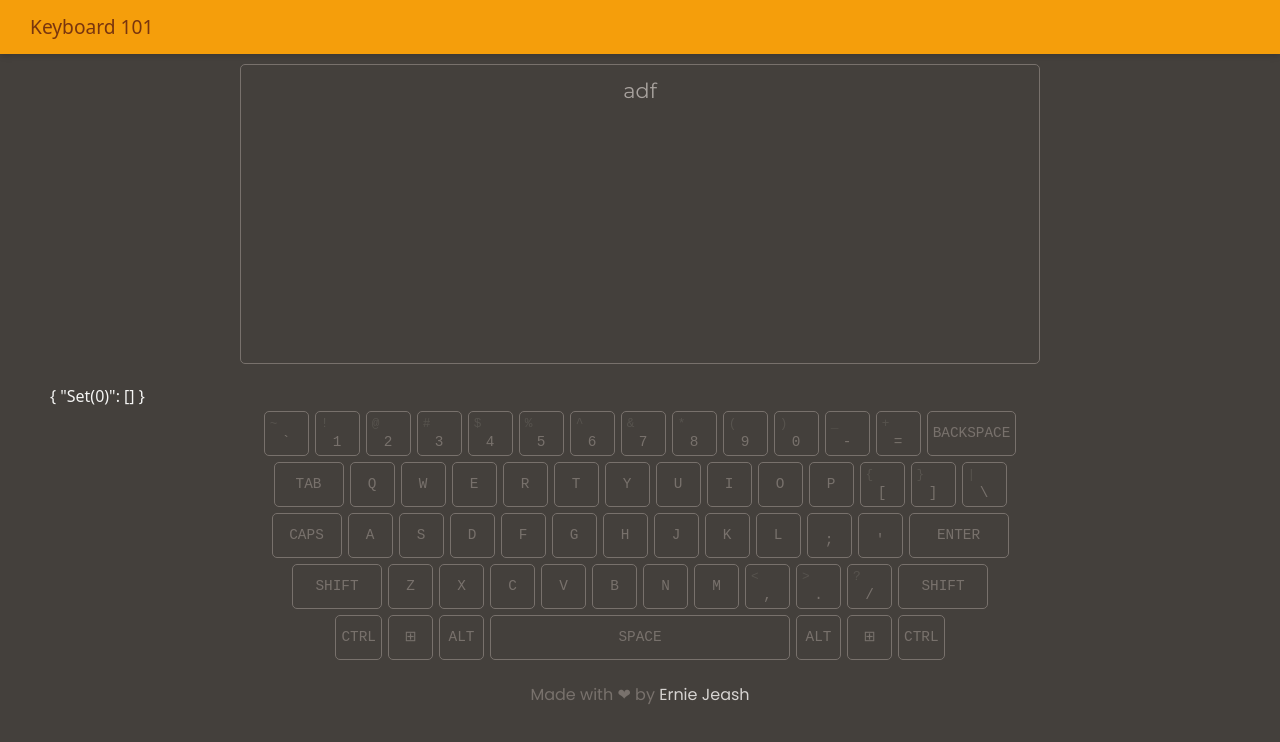
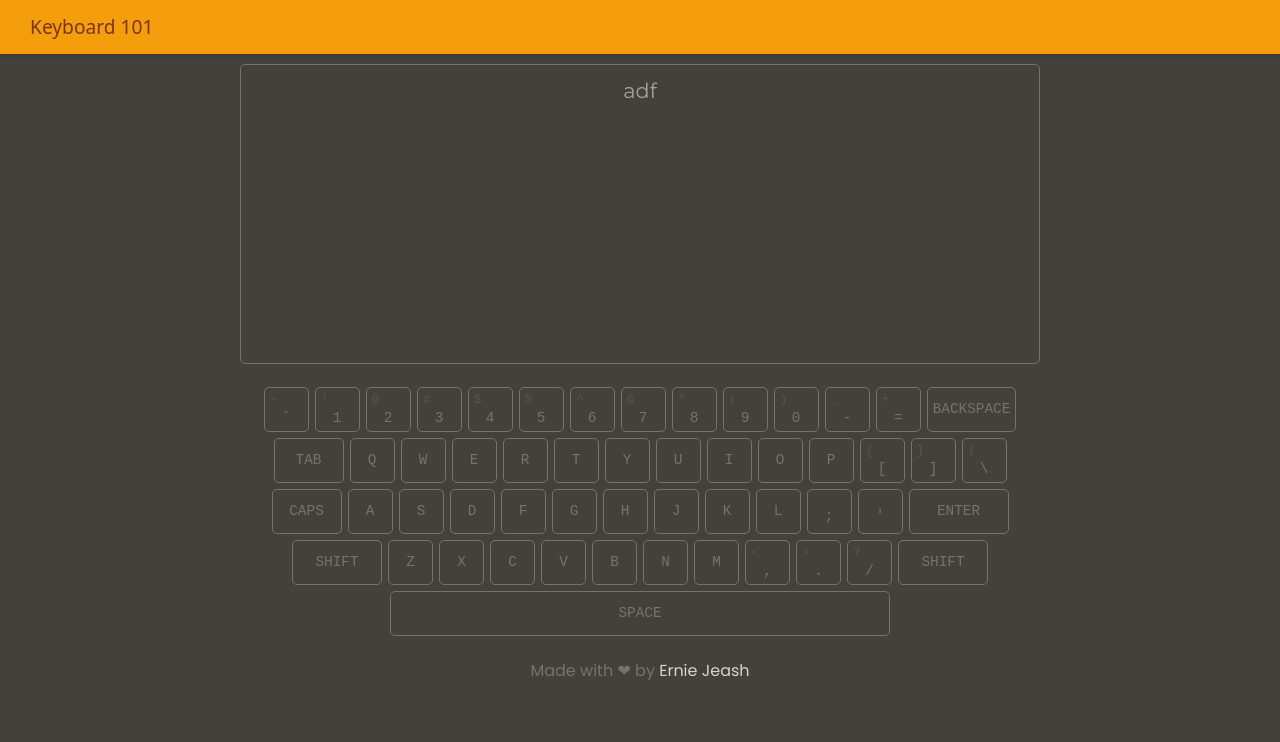
Before and after one commit to KarmaBlackshaw/keyboard, a Vue app: page / in a window 1280 px wide. Shown: the top 742 px of the page. Built offline with nearby package versions, Linux system fonts and the light colour scheme; a web font is replaced by a local one.

Commit message:
feature: keyboard capslock state

```diff
--- a/src/views/home/components/HomeKeyboard.vue
+++ b/src/views/home/components/HomeKeyboard.vue
@@ -1,6 +1,5 @@
 <template>
   <div class="keyboard">
-    {{ activeCodes }}
     <div
       v-for="(row, rowKey) in keyboardRows"
       :key="rowKey"
@@ -14,7 +13,6 @@
           [`key--${rowItem.code}`]: true,
           'key__clicked': isKeyActive({ item: rowItem })
         }"
-        @click="keyboardEvents.clickHandler({ item: rowItem })"
       >
         <span
           v-if="rowItem.sub"
@@ -32,8 +30,6 @@
 <script>
 import { computed, ref, onMounted, reactive } from 'vue'
 import useBreakpoint from '@/utils/useBreakpoint'
-
-const sleep = time => new Promise(resolve => setTimeout(resolve, time))
 
 export default {
   name: 'HomeKeyboard',
@@ -341,38 +337,8 @@ export default {
         ],
         [
           {
-            display: 'ctrl',
-            code: 'ControlLeft',
-            is_hidden: breakpoint.value.smAndBelow
-          },
-          {
-            display: '⊞',
-            code: 'MetaLeft',
-            is_hidden: breakpoint.value.smAndBelow
-          },
-          {
-            display: 'alt',
-            code: 'AltLeft',
-            is_hidden: breakpoint.value.smAndBelow
-          },
-          {
             display: breakpoint.value.smAndBelow ? '⎵' : 'space',
             code: 'Space'
-          },
-          {
-            display: 'alt',
-            code: 'AltRight',
-            is_hidden: breakpoint.value.smAndBelow
-          },
-          {
-            display: '⊞',
-            code: 'MetaRight',
-            is_hidden: breakpoint.value.smAndBelow
-          },
-          {
-            display: 'ctrl',
-            code: 'ControlRight',
-            is_hidden: breakpoint.value.smAndBelow
           }
         ]
       ]
@@ -395,51 +361,6 @@ export default {
     }
 
     const keyboardEvents = {
-      async clickHandler (e) {
-        activeCodes.value.add(e.item.code)
-
-        if (e.item.code === 'CapsLock') {
-          state.isCapsLock = true
-        }
-
-        if (e.item.code === 'ShiftLeft' || e.item.code === 'ShiftRight') {
-          state.isShift = true
-        }
-
-        const value = (() => {
-          if (state.isShift) {
-            if (e.item.sub) {
-              return e.item.sub.display
-            }
-
-            return e.item
-          }
-        })()
-
-        /**
-           * Reset shift because it can only be used once
-           * unlike capslock
-           */
-        if (state.isShift && (e.item.code === 'ShiftLeft' || e.item.code === 'ShiftRight')) {
-          state.isShift = false
-          activeCodes.value.delete('ShiftLeft')
-          activeCodes.value.delete('ShiftRight')
-        }
-
-        console.log(value)
-
-        await sleep(50)
-
-        const nonAutoRemoveCodes = new Set([
-          'ShiftLeft',
-          'ShiftRight'
-        ])
-
-        if (!nonAutoRemoveCodes.has(e.item.code)) {
-          activeCodes.value.delete(e.item.code)
-        }
-      },
-
       keydownHandler: e => {
         activeCodes.value.add(e.code)
 
@@ -475,6 +396,10 @@ export default {
 
       keyupHandler: e => {
         activeCodes.value.delete(e.code)
+
+        if (e.getModifierState('CapsLock')) {
+          activeCodes.value.add('CapsLock')
+        }
       },
 
       blurHandler: e => {
--- a/src/views/home/styles/home-keyboard.scss
+++ b/src/views/home/styles/home-keyboard.scss
@@ -90,7 +90,7 @@
     }
 
     &.key--Space {
-      width: 300px;
+      width: 500px;
     }
   }
 }
```
